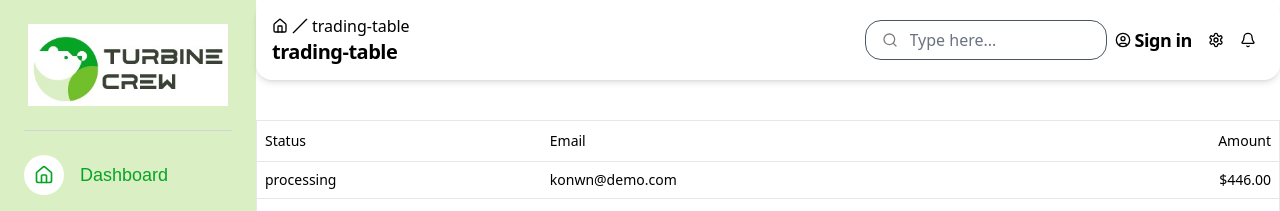
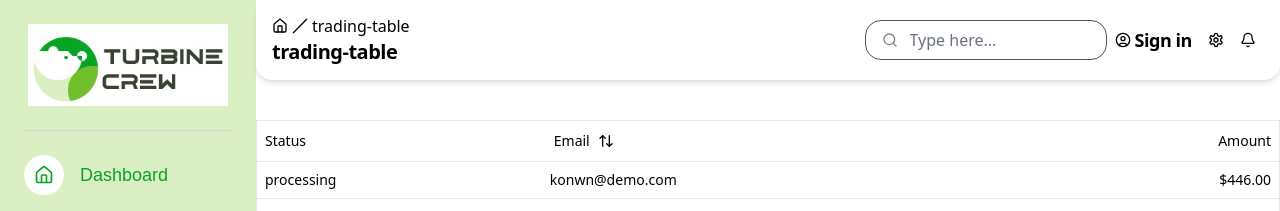
Before and after one commit to turbinecrew/turbin_electrical, a Next.js app: page /trading/trading-table in a window 1280 px wide. Shown: the top 211 px of the page. Built offline with nearby package versions, Linux system fonts and the light colour scheme.

Commit message:
✨ : 정렬기능 추가

```diff
--- a/src/app/(main)/trading/trading-table/columns.tsx
+++ b/src/app/(main)/trading/trading-table/columns.tsx
@@ -1,6 +1,8 @@
 "use client"
 
+import Button from "@/components/common/button"
 import { ColumnDef } from "@tanstack/react-table"
+import { ArrowUpDown } from "lucide-react"
 
 // This type is used to define the shape of our data.
 // You can use a Zod schema here if you want.
@@ -18,7 +20,17 @@ export const columns: ColumnDef<Payment>[] = [
 	},
 	{
 		accessorKey: "email",
-		header: "Email",
+		header: ({ column }) => {
+			return (
+				<Button
+					className="border-none hover:bg-gray-200"
+					onClick={() => column.toggleSorting(column.getIsSorted() === "asc")}
+				>
+					Email
+					<ArrowUpDown className="ml-2 h-4 w-4" />
+				</Button>
+			)
+		},
 	},
 	{
 		accessorKey: "amount",
```
